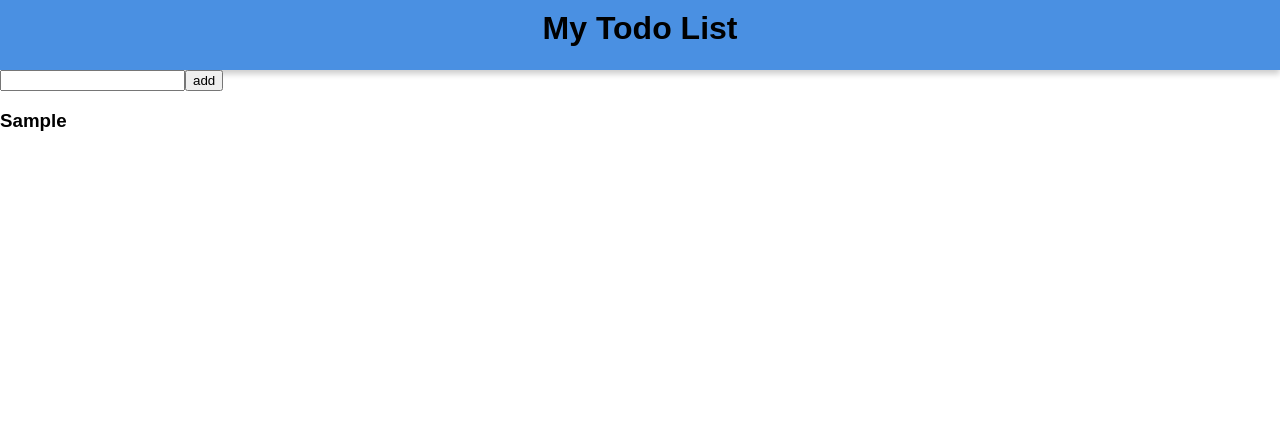
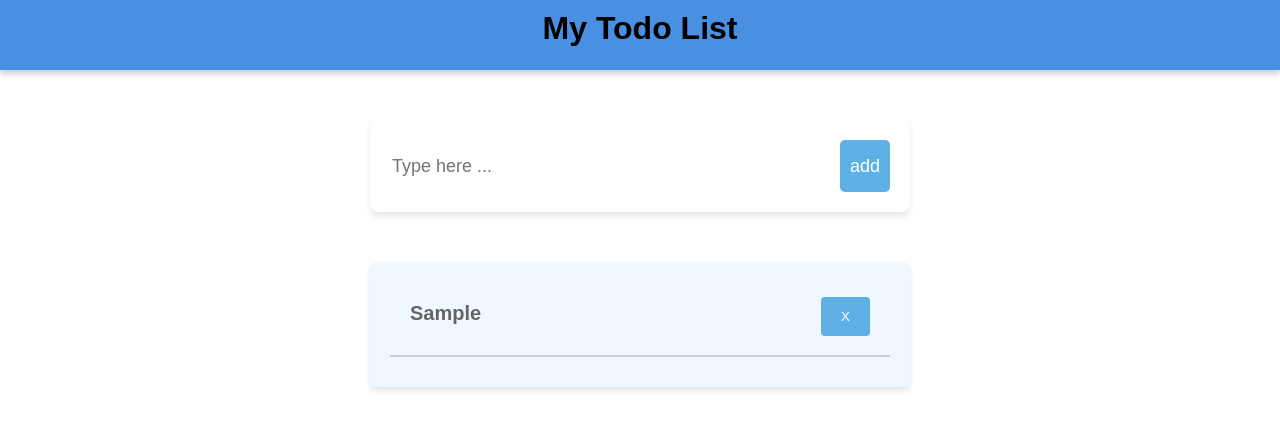
Before and after one commit to j1ere/todoapp, a React (Vite) app in the folder todo/: page / in a window 1280 px wide. Both pictures are taken after typing "Sample" into the empty fields and a click on the button "add". Shown: the top 430 px of the page. Built offline with nearby package versions, Linux system fonts and the light colour scheme.

Commit message:
delete button

```diff
--- a/todo/src/components/Form.jsx
+++ b/todo/src/components/Form.jsx
@@ -1,6 +1,7 @@
 import { useState } from "react";
+import styles from "./form.module.css";
 
-export default function Form({todos,setTodos}) {
+export default function Form({ todos, setTodos }) {
   const [todo, setTodo] = useState("");
   function handleDefault(e) {
     e.preventDefault();
@@ -10,15 +11,21 @@ export default function Form({todos,setTodos}) {
   }
   return (
     <div>
-      <form onSubmit={(e) => handleDefault(e)}>
+      <form className={styles.todoform} onSubmit={(e) => handleDefault(e)}>
+        <div className={styles.inputContainer}>
           <input
+            className={styles.mordernInput}
+            placeholder="Type here ..."
             type="text"
             onChange={(e) => {
               setTodo(e.target.value);
             }}
             value={todo}
           />
-        <button type="submit">add</button>
+          <button className={styles.mordernButton} type="submit">
+            add
+          </button>
+        </div>
       </form>
     </div>
   );
--- a/todo/src/components/TodoItem.jsx
+++ b/todo/src/components/TodoItem.jsx
@@ -1,3 +1,26 @@
-export default function TodoItem(props){
-    return <h3>{props.item}</h3>
+import styles from "./todoitem.module.css";
+
+export default function TodoItem({item, todos, setTodos}) {
+  function handleDelete(item) {
+    console.log("delete buttton clicked for item", item);
+    setTodos(todos.filter((todo) => todo !== item))
+
+  }
+  return (
+    <div className={styles.item}>
+      <div className={styles.itemname}>
+        {item}
+        <span>
+          <button
+            onClick={() => handleDelete(item)}
+            className={styles.deleteButton}
+          >
+            X
+          </button>
+        </span>
+      </div>
+
+      <hr className={styles.line} />
+    </div>
+  );
 }
--- a/todo/src/components/TodoList.jsx
+++ b/todo/src/components/TodoList.jsx
@@ -1,10 +1,11 @@
 import TodoItem from "./TodoItem";
-export default function TodoList({todos}) {
+import styles from './todolist.module.css'
+export default function TodoList({todos, setTodos}) {
   return (
-    <div>
+    <div className={styles.list}>
       {console.log(todos)}
       {todos.map((item) => (
-        <TodoItem key={item} item={item} />
+        <TodoItem key={item} item={item} todos={todos} setTodos={setTodos}/>
       ))}
     </div>
   );
--- /dev/null
+++ b/todo/src/components/form.module.css
@@ -0,0 +1,33 @@
+.todoform{
+    background-color: white;
+    border-radius: 8px;
+    padding: 20px;
+    width: 500px;
+    margin: 0 auto;
+    margin-top: 50px;
+    box-shadow: 0 4px 6px rgba(0, 0, 0, 0.1);
+
+}
+.inputContainer{
+    display: flex;
+
+}
+.mordernInput{
+    width: 100%;
+    height: 50px;
+    color: rgb(103, 100, 100);
+    font-size: 18px;
+    border: none;
+    outline: none;
+}
+.morderInput:focus{
+    outline: none;
+}
+.mordernButton{
+    color: white;
+    padding:10px;
+    border: none;
+    background: #5fb0e5;
+    border-radius: 5px;
+    font-size: 18px;
+}
--- /dev/null
+++ b/todo/src/components/todoitem.module.css
@@ -0,0 +1,23 @@
+.item {
+  width: 500px;
+  color: rgb(103, 100, 100);
+  font-size: 20px;
+  margin: 0 auto;
+}
+.itemname {
+  font-weight: bold;
+  padding: 20px;
+}
+.line {
+  border: 1px solid #cacdca;
+}
+.deleteButton {
+  float: right;
+  padding: 12px 20px;
+  border: none;
+  color: white;
+  background: #5fb0e5;
+  margin-top: -5px;
+  border-radius: 4px;
+  cursor: pointer;
+}
--- /dev/null
+++ b/todo/src/components/todolist.module.css
@@ -0,0 +1,9 @@
+.list{
+    background: #f0f8ff;
+    border-radius: 8px;
+    box-shadow: 0 4px 6px rgba(0,0,0,0.1);
+    width: 500px;
+    margin: 0 auto;
+    padding: 20px;
+    margin-top: 50px;
+}
```
Lines whose indentation alone changed are shown as unchanged.
